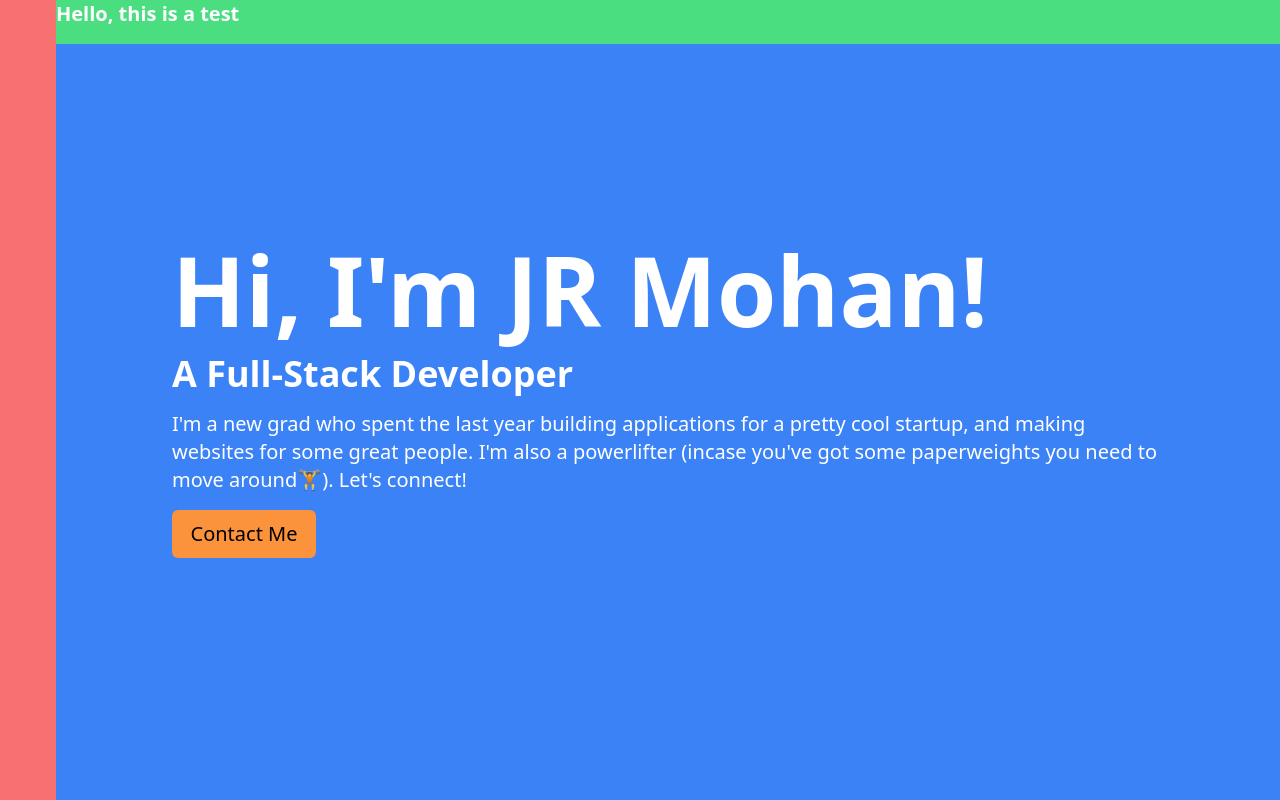
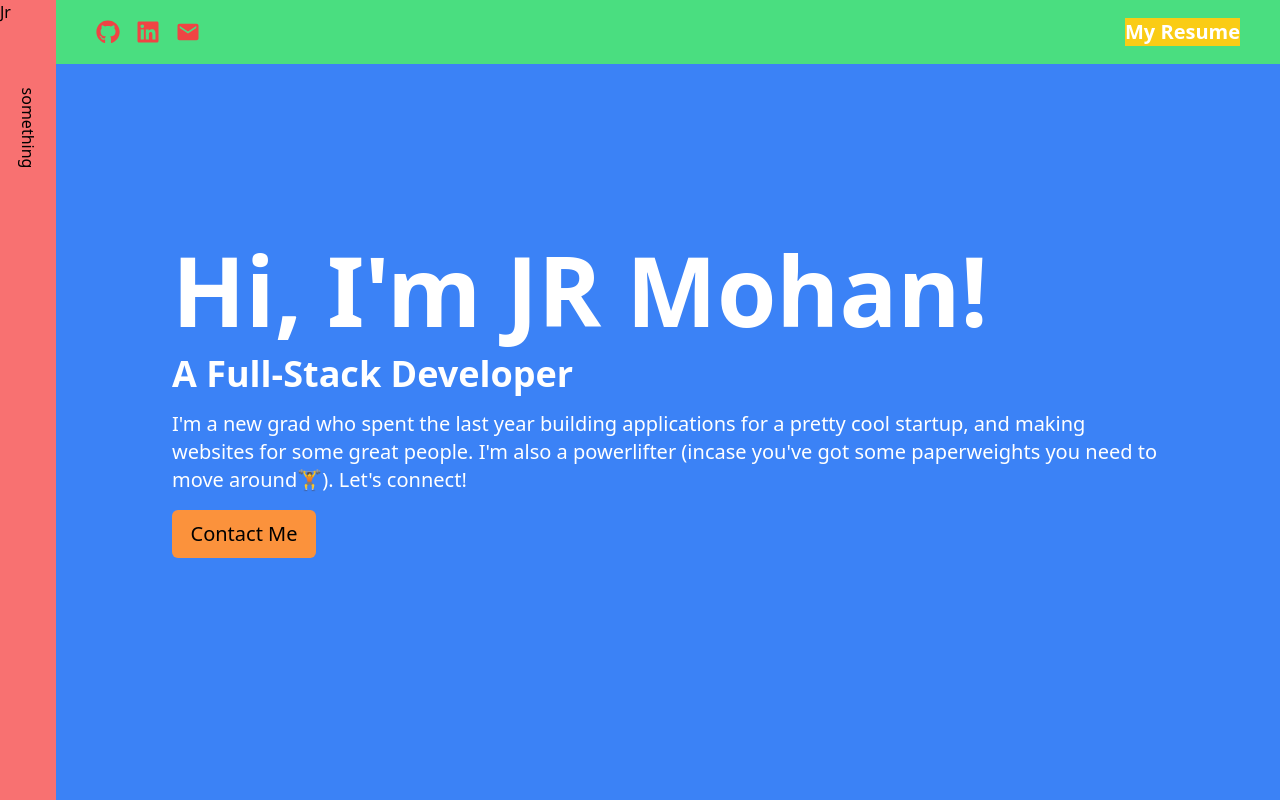
Before and after one commit to jmar753/dark-portfolio, a React (Create React App) app: page / in a window 1280 px wide. Built offline with nearby package versions, Linux system fonts and the light colour scheme.

Commit message:
bones done

```diff
--- a/package.json
+++ b/package.json
@@ -8,6 +8,7 @@
     "@testing-library/user-event": "^13.5.0",
     "react": "^18.2.0",
     "react-dom": "^18.2.0",
+    "react-icons": "^5.0.1",
     "react-scripts": "5.0.1",
     "web-vitals": "^2.1.4"
   },
--- a/src/components/Header.js
+++ b/src/components/Header.js
@@ -1,7 +1,21 @@
+import { FaGithub, FaLinkedin } from "react-icons/fa";
+import { IoMdMail } from "react-icons/io";
+import { IconContext } from "react-icons";
+
 export default function Header(){
     return(
-        <div className="bg-green-400 text-white w-full flex justify-between font-semibold h-11 fixed top-0 left-14 z-40 text-xl ">
-            Hello, this is a test
+        <div className="bg-green-400 text-white w-[calc(100vw-3.5rem)] flex justify-between items-center font-semibold h-16 fixed top-0 left-14 z-40 text-xl px-10">
+            <IconContext.Provider value={{ className: 'text-red-500 text-xl size-6' }}>
+                <div className="flex gap-x-4">
+                    <FaGithub/>
+                    <FaLinkedin/>
+                    <IoMdMail/>
+                </div>
+            </IconContext.Provider>
+
+            <div>
+                <button className="bg-yellow-400">My Resume</button>
+            </div>
         </div>
     )
 }
--- a/src/components/SideNav.js
+++ b/src/components/SideNav.js
@@ -1,7 +1,10 @@
 export default function SideNav(){
     return(
-        <div class="h-screen bg-red-400 sticky top-0 w-14 z-50">
-
+        <div class="h-screen bg-red-400 sticky top-0 w-14 z-50 flex-col">
+            <div className="h-16 w-14">Jr</div>
+            <div className="w-14 h-32 flex justify-center items-center">
+                <h1 className="rotate-90">something</h1>
+            </div>
         </div>
     )
 }
```
Also changed, not shown: 1 other file (tests, documents, lock files or other folders).
